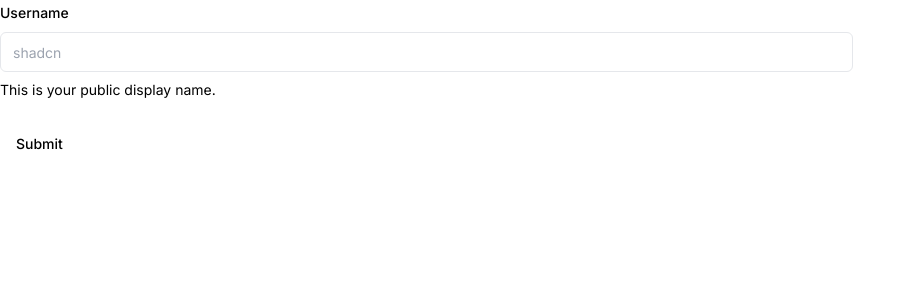
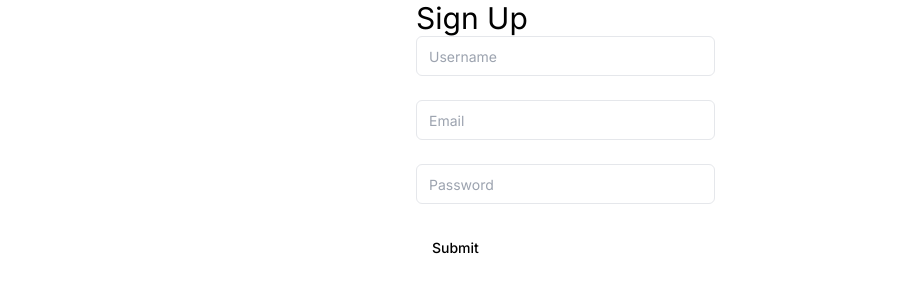
Before and after one commit to matthewkuria/prodvct-feedback-app, a Next.js app in the folder my-project/: page /login in a window 1280 px wide. Shown: the top 300 px of the page, without its empty margins (0-916 px from the left). Built offline with nearby package versions, Linux system fonts and the light colour scheme.

Commit message:
Create the sign up Form

```diff
--- a/my-project/components/ui/form.tsx
+++ b/my-project/app/components/ui/form.tsx
@@ -11,7 +11,7 @@ import {
 } from "react-hook-form"
 
 import { cn } from "@/lib/utils"
-import { Label } from "@/components/ui/label"
+import { Label } from "@/app/components/ui/label"
 
 const Form = FormProvider
 
--- a/my-project/components/ui/toaster.tsx
+++ b/my-project/app/components/ui/toaster.tsx
@@ -7,8 +7,8 @@ import {
   ToastProvider,
   ToastTitle,
   ToastViewport,
-} from "@/components/ui/toast"
-import { useToast } from "@/components/ui/use-toast"
+} from "@/app/components/ui/toast"
+import { useToast } from "@/app/components/ui/use-toast"
 
 export function Toaster() {
   const { toasts } = useToast()
--- a/my-project/components/ui/use-toast.ts
+++ b/my-project/app/components/ui/use-toast.ts
@@ -6,7 +6,7 @@ import * as React from "react"
 import type {
   ToastActionElement,
   ToastProps,
-} from "@/components/ui/toast"
+} from "@/app/components/ui/toast"
 
 const TOAST_LIMIT = 1
 const TOAST_REMOVE_DELAY = 1000000
--- a/my-project/app/ui/login/sign-up-form.tsx
+++ b/my-project/app/ui/login/sign-up-form.tsx
@@ -1,27 +1,27 @@
 "use client"
 
 import { zodResolver } from "@hookform/resolvers/zod"
-import { useForm } from "react-hook-form"
+
 import { z } from "zod"
 
-import { Button } from "@/components/ui/button"
-import {
-  Form,
-  FormControl,
-  FormDescription,
-  FormField,
-  FormItem,
-  FormLabel,
-  FormMessage,
-} from "@/components/ui/form"
-import { Input } from "@/components/ui/input"
-import { toast } from "@/components/ui/use-toast"
+
+import { Input } from "@/app/components/ui/input"
+import { toast } from "@/app/components/ui/use-toast"
+import { Form, FormControl, FormDescription, FormField, FormItem, FormLabel, FormMessage } from "../../components/ui/form"
+import { Button } from "../../components/ui/button"
+import { useForm } from "react-hook-form"
 
 
 const FormSchema = z.object({
   username: z.string().min(2, {
     message: "Username must be at least 2 characters.",
   }),
+   email: z
+    .string()
+    .min(1, { message: "This field has to be filled." })
+    .email("This is not a valid email.")
+    .refine((e) => e === "abcd@fg.com", "This email is not in our database"),
+   password: z.string().min(4),
 })
 
 export function SignUpForm() {
@@ -44,26 +44,49 @@ export function SignUpForm() {
   }
 
   return (
-    <Form {...form}>
+    <main className="flex-col justify-center items-center mx-auto max-w-md">
+      <h1 className="text-3xl">Sign Up</h1>
+      <Form {...form}>
       <form onSubmit={form.handleSubmit(onSubmit)} className="w-2/3 space-y-6">
         <FormField
           control={form.control}
           name="username"
           render={({ field }) => (
             <FormItem>
-              <FormLabel>Username</FormLabel>
               <FormControl>
-                <Input placeholder="shadcn" {...field} />
+                <Input placeholder="Username" {...field} />
               </FormControl>
-              <FormDescription>
-                This is your public display name.
-              </FormDescription>
+              <FormMessage />
+            </FormItem>
+          )}
+          />
+          <FormField
+          control={form.control}
+          name="email"
+          render={({ field }) => (
+            <FormItem>
+              <FormControl>
+                <Input placeholder="Email" {...field} />
+              </FormControl>
+              <FormMessage />
+            </FormItem>
+          )}
+          />
+          <FormField
+          control={form.control}
+          name="password"
+          render={({ field }) => (
+            <FormItem>
+              <FormControl>
+                <Input placeholder="Password" {...field} />
+              </FormControl>
               <FormMessage />
             </FormItem>
           )}
         />
-        <Button type="submit">Submit</Button>
+        <Button className="" type="submit">Submit</Button>
       </form>
     </Form>
+    </main>
   )
 }
```
Also changed, not shown: my-project/app/components/ui/button.tsx (renamed from my-project/components/ui/button.tsx), my-project/app/components/ui/input.tsx (renamed from my-project/components/ui/input.tsx), my-project/app/components/ui/label.tsx (renamed from my-project/components/ui/label.tsx), my-project/app/components/ui/toast.tsx (renamed from my-project/components/ui/toast.tsx).
